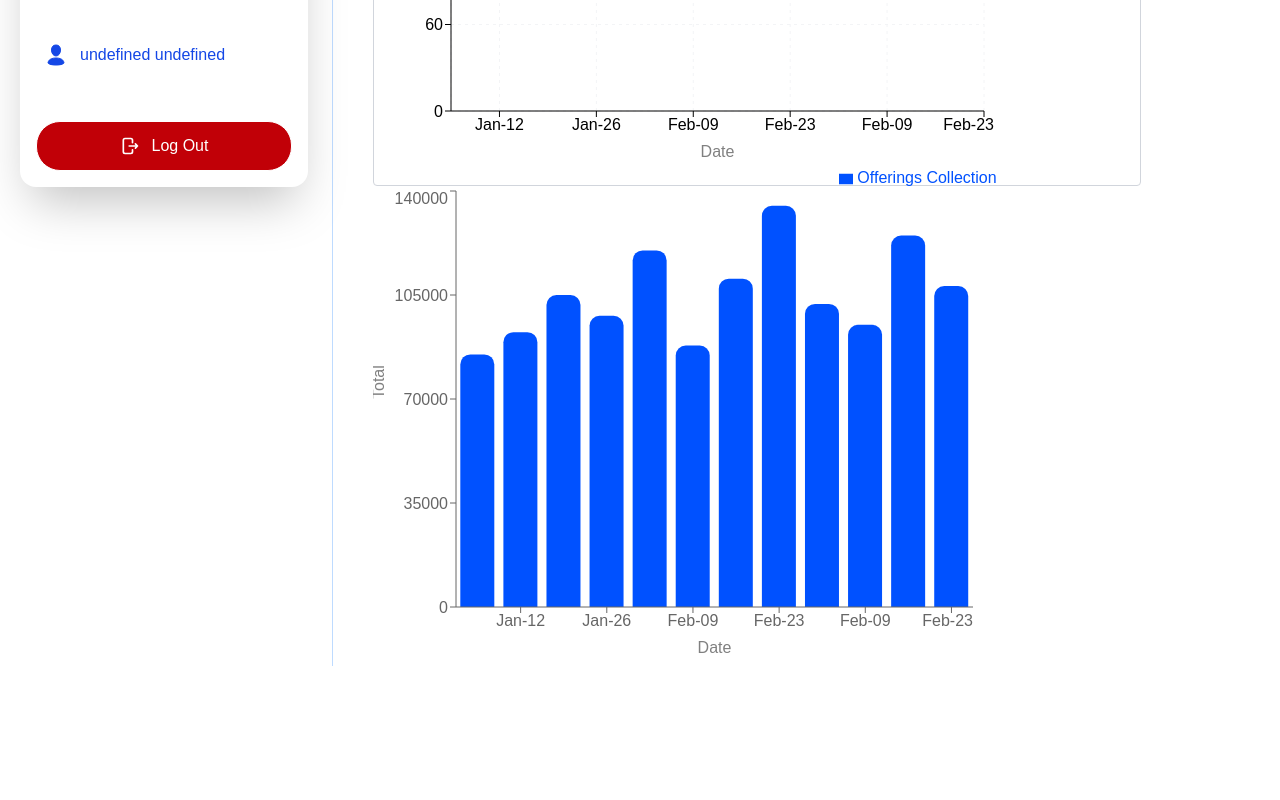
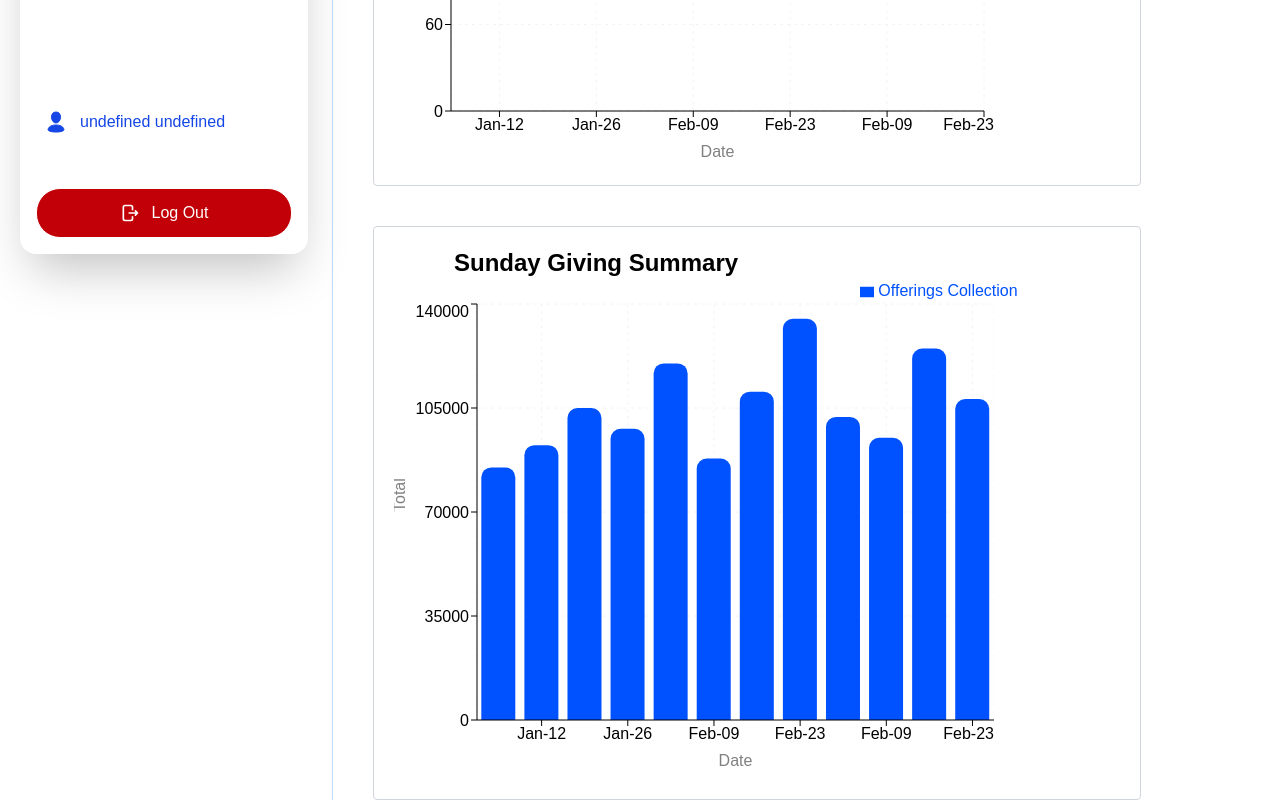
Before and after one commit to SamGombs20/OfferingAnalysisWeb, a Next.js app: page /dashboard in a window 1280 px wide. Shown: the part 692-1492 px from the top of the page. Before the commit the page ends 1358 px from the top, so only its background shows below. Built offline with nearby package versions, Linux system fonts and the light colour scheme.

Commit message:
Update:User dashboard trend charts

```diff
--- a/app/components/offering_bar_chart.tsx
+++ b/app/components/offering_bar_chart.tsx
@@ -1,4 +1,4 @@
-import { Bar, BarChart, Legend, Tooltip, XAxis, YAxis } from "recharts";
+import { Bar, BarChart, CartesianGrid, Legend, Tooltip, XAxis, YAxis } from "recharts";
 import { weeklySummary } from "../data/data";
 
 const OfferingsChart = () => {
@@ -18,13 +18,16 @@ const OfferingsChart = () => {
         bottom: 5,
       }}
     >
+      <CartesianGrid strokeDasharray="3 4" stroke="#f3f4f6" />
       <XAxis
         dataKey="date"
+        stroke="black"
         label={{ value: "Date", position: "bottom" }}
         tickFormatter={(v) => v.slice(5)}
       />
       <YAxis
         width="auto"
+        stroke="black"
         label={{ value: "Total", position: "insideLeft", angle: -90 }}
       />
       <Bar
@@ -35,7 +38,7 @@ const OfferingsChart = () => {
       />
       <Tooltip />
       <Legend
-       width={200}
+        width={200}
         wrapperStyle={{
           top: -20,
           right: -50,
--- a/app/dashboard/page.tsx
+++ b/app/dashboard/page.tsx
@@ -116,7 +116,10 @@ const DashboardPage = () => {
         </p>
         <AttendanceChart />
       </div>
-      <div>
+      <div className="mt-10 border p-5 border-gray-300 rounded">
+        <p className="font-semibold mb-5 ml-15 text-2xl">
+          Sunday Giving Summary
+        </p>
         <OfferingsChart/>
       </div>
     </div>
```
